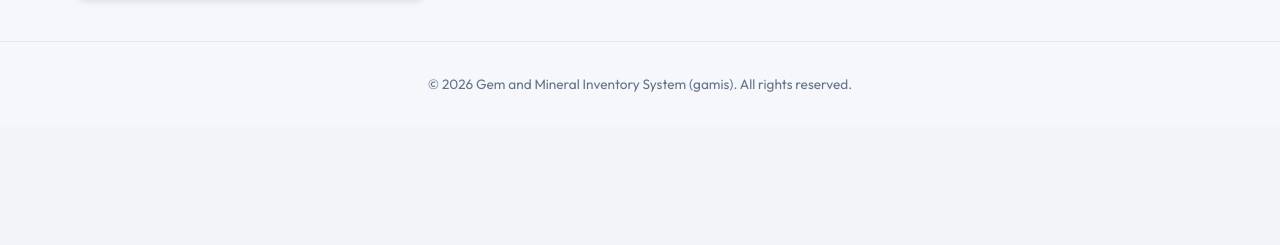
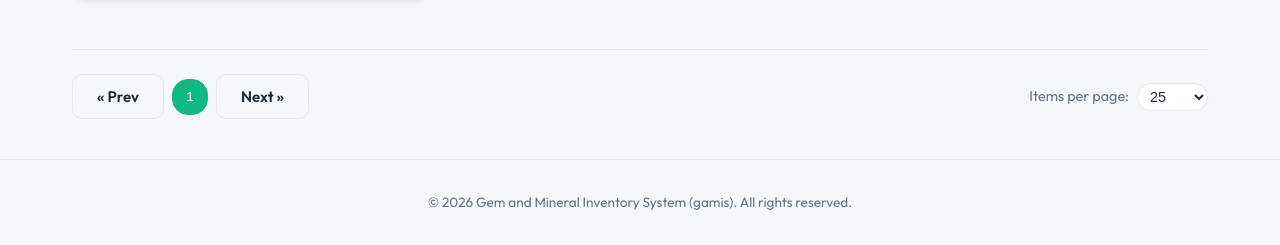
Before and after one commit to ksimitoski/gamis, a Flask app: template frontend/templates/index.html in a window 1280 px wide. Shown: the part 791-1036 px from the top of the page. Before the commit the page ends 883 px from the top, so only its background shows below. Run offline with Flask 3, Linux system fonts and the light colour scheme; the template is opened without the code that fills it: most values are stand-ins (such as "Sample title", 1, 10 or a date in 2020).

Commit message:
Adding pagination

```diff
--- a/frontend/static/css/style.css
+++ b/frontend/static/css/style.css
@@ -740,3 +740,82 @@ footer {
     width: 100%;
   }
 }
+
+/* Pagination Controls */
+.pagination-container {
+  display: flex;
+  flex-wrap: wrap;
+  justify-content: space-between;
+  align-items: center;
+  margin-top: 3rem;
+  padding-top: 1.5rem;
+  border-top: 1px solid var(--border-color);
+  gap: 1rem;
+}
+
+.pagination-controls {
+  display: flex;
+  align-items: center;
+  gap: 0.5rem;
+}
+
+.page-numbers {
+  display: flex;
+  align-items: center;
+  gap: 0.25rem;
+}
+
+.page-btn {
+  display: inline-flex;
+  align-items: center;
+  justify-content: center;
+  min-width: 2.25rem;
+  height: 2.25rem;
+  padding: 0 0.5rem;
+  border-radius: var(--radius);
+  border: 1px solid var(--border-color);
+  background-color: var(--bg-secondary);
+  color: var(--text-primary);
+  font-weight: 500;
+  cursor: pointer;
+  transition: var(--transition);
+}
+
+.page-btn:hover {
+  background-color: var(--border-color);
+}
+
+.page-btn.active {
+  background-color: var(--accent);
+  color: #ffffff;
+  border-color: var(--accent);
+}
+
+.page-btn:disabled {
+  opacity: 0.5;
+  cursor: not-allowed;
+}
+
+.pagination-limit {
+  display: flex;
+  align-items: center;
+  gap: 0.5rem;
+  color: var(--text-secondary);
+  font-size: 0.9rem;
+}
+
+.form-select-sm {
+  padding: 0.25rem 0.5rem;
+  border-radius: var(--radius);
+  border: 1px solid var(--border-color);
+  background-color: var(--bg-secondary);
+  color: var(--text-primary);
+  font-size: 0.9rem;
+  cursor: pointer;
+  outline: none;
+  transition: var(--transition);
+}
+
+.form-select-sm:focus {
+  border-color: var(--accent);
+}
--- a/frontend/static/js/main.js
+++ b/frontend/static/js/main.js
@@ -40,15 +40,132 @@ document.addEventListener('DOMContentLoaded', () => {
     }
 
     // ----------------------
-    // 3. Client-side Search and Filters
+    // 3. Client-side Search, Filters and Pagination
     // ----------------------
     const searchInput = document.getElementById('search-input');
     const itemCards = document.querySelectorAll('.item-card');
+    const paginationContainer = document.getElementById('pagination-container');
+    const prevBtn = document.getElementById('prev-page-btn');
+    const nextBtn = document.getElementById('next-page-btn');
+    const pageNumbersContainer = document.getElementById('page-numbers');
+    const perPageSelect = document.getElementById('per-page-select');
 
-    if (searchInput) {
+    if (itemCards.length > 0 && paginationContainer) {
+        let currentPage = 1;
+        let itemsPerPage = parseInt(perPageSelect.value) || 25;
+        let filteredCards = Array.from(itemCards);
+
+        function updatePagination() {
+            const totalItems = filteredCards.length;
+            const totalPages = Math.ceil(totalItems / itemsPerPage) || 1;
+
+            if (totalItems === 0) {
+                paginationContainer.style.display = 'none';
+                itemCards.forEach(card => card.style.display = 'none');
+                return;
+            }
+
+            paginationContainer.style.display = 'flex';
+
+            // Clamp currentPage
+            if (currentPage > totalPages) currentPage = totalPages;
+            if (currentPage < 1) currentPage = 1;
+
+            // Hide all cards first
+            itemCards.forEach(card => card.style.display = 'none');
+
+            // Show cards for the current page
+            const startIndex = (currentPage - 1) * itemsPerPage;
+            const endIndex = startIndex + itemsPerPage;
+            filteredCards.slice(startIndex, endIndex).forEach(card => {
+                card.style.display = 'flex';
+            });
+
+            // Update buttons state
+            prevBtn.disabled = currentPage === 1;
+            nextBtn.disabled = currentPage === totalPages;
+
+            // Render page numbers
+            pageNumbersContainer.innerHTML = '';
+
+            // Basic sliding window pagination for page numbers
+            const maxPageButtons = 5;
+            let startPage = Math.max(1, currentPage - Math.floor(maxPageButtons / 2));
+            let endPage = Math.min(totalPages, startPage + maxPageButtons - 1);
+            if (endPage - startPage + 1 < maxPageButtons) {
+                startPage = Math.max(1, endPage - maxPageButtons + 1);
+            }
+
+            for (let i = startPage; i <= endPage; i++) {
+                const btn = document.createElement('button');
+                btn.className = `page-btn${i === currentPage ? ' active' : ''}`;
+                btn.textContent = i;
+                btn.addEventListener('click', () => {
+                    currentPage = i;
+                    updatePagination();
+                    const grid = document.getElementById('inventory-grid');
+                    if (grid) grid.scrollIntoView({ behavior: 'smooth' });
+                });
+                pageNumbersContainer.appendChild(btn);
+            }
+        }
+
+        // Search integration
+        if (searchInput) {
+            searchInput.addEventListener('input', function() {
+                const query = this.value.toLowerCase().trim();
+
+                filteredCards = Array.from(itemCards).filter(card => {
+                    const name = card.querySelector('.item-name').textContent.toLowerCase();
+                    const type = card.querySelector('.item-type-badge').textContent.toLowerCase();
+                    const customId = (card.getAttribute('data-custom-id') || '').toLowerCase();
+                    return name.includes(query) || type.includes(query) || customId.includes(query);
+                });
+
+                currentPage = 1;
+                updatePagination();
+            });
+        }
+
+        // Per page change
+        if (perPageSelect) {
+            perPageSelect.addEventListener('change', function() {
+                itemsPerPage = parseInt(this.value) || 25;
+                currentPage = 1;
+                updatePagination();
+            });
+        }
+
+        // Prev / Next button actions
+        if (prevBtn) {
+            prevBtn.addEventListener('click', () => {
+                if (currentPage > 1) {
+                    currentPage--;
+                    updatePagination();
+                    const grid = document.getElementById('inventory-grid');
+                    if (grid) grid.scrollIntoView({ behavior: 'smooth' });
+                }
+            });
+        }
+
+        if (nextBtn) {
+            nextBtn.addEventListener('click', () => {
+                const totalPages = Math.ceil(filteredCards.length / itemsPerPage) || 1;
+                if (currentPage < totalPages) {
+                    currentPage++;
+                    updatePagination();
+                    const grid = document.getElementById('inventory-grid');
+                    if (grid) grid.scrollIntoView({ behavior: 'smooth' });
+                }
+            });
+        }
+
+        // Initial run
+        updatePagination();
+    } else if (searchInput) {
+        // Fallback search behavior if on a page without pagination
         searchInput.addEventListener('input', function() {
             const query = this.value.toLowerCase().trim();
-
             itemCards.forEach(card => {
                 const name = card.querySelector('.item-name').textContent.toLowerCase();
                 const type = card.querySelector('.item-type-badge').textContent.toLowerCase();
--- a/frontend/templates/index.html
+++ b/frontend/templates/index.html
@@ -79,4 +79,24 @@
       </div>
     {% endfor %}
   </section>
+
+  <!-- Pagination Section -->
+  <section class="pagination-container" id="pagination-container" style="display: none;">
+    <div class="pagination-controls">
+      <button id="prev-page-btn" class="btn btn-secondary btn-sm" aria-label="Previous Page">&laquo; Prev</button>
+      <div id="page-numbers" class="page-numbers"></div>
+      <button id="next-page-btn" class="btn btn-secondary btn-sm" aria-label="Next Page">Next &raquo;</button>
+    </div>
+    <div class="pagination-limit">
+      <label for="per-page-select">Items per page:</label>
+      <select id="per-page-select" class="form-select-sm">
+        <option value="25" selected>25</option>
+        <option value="50">50</option>
+        <option value="100">100</option>
+        <option value="250">250</option>
+        <option value="500">500</option>
+        <option value="1000">1000</option>
+      </select>
+    </div>
+  </section>
 {% endblock %}
```
